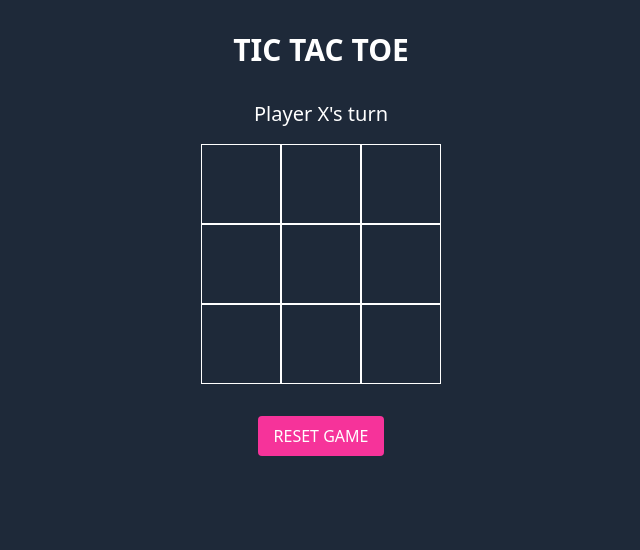
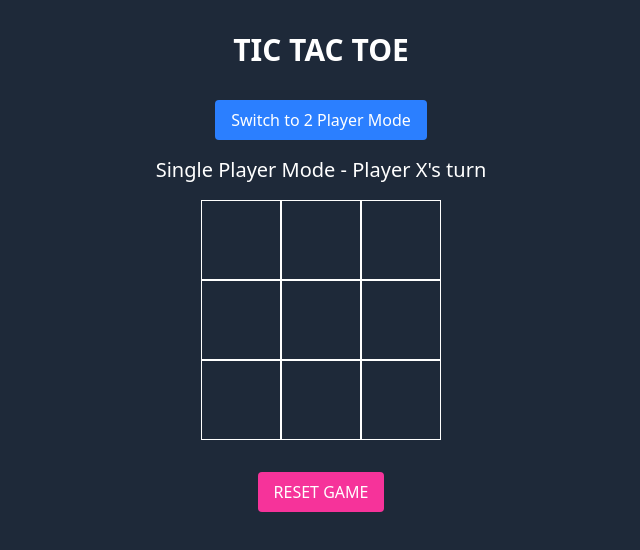
Before and after one commit to Kashef-ir/TicTacToe, a Vue app: page / in a window 1280 px wide. Shown: the top 550 px of the page, without its empty margins (319-959 px from the left). Built offline with nearby package versions, Linux system fonts and the light colour scheme.

Commit message:
add playing modes (1 or 2  players)

```diff
--- a/src/App.vue
+++ b/src/App.vue
@@ -27,7 +27,7 @@ const calculateWinner = (squares) => {
   return null;
 };
 const winner = computed(() => calculateWinner(board.value.flat()));
-const isSinglePlayer = ref(true)
+const isSinglePlayer = ref(true);
 const makeAIMove = () => {
   if (winner.value) return;
 
@@ -47,7 +47,9 @@ const makeAIMove = () => {
 
 const makeMove = (x, y) => {
   if (winner.value || board.value[x][y] !== "") return;
+
   board.value[x][y] = player.value;
+
   if (isSinglePlayer.value && player.value === "X") {
     player.value = "O";
     setTimeout(() => {
@@ -58,6 +60,10 @@ const makeMove = (x, y) => {
   }
 };
 
+const toggleMode = () => {
+  isSinglePlayer.value = !isSinglePlayer.value;
+  resetGame();
+};
 
 const resetGame = () => {
   board.value = [
@@ -65,7 +71,7 @@ const resetGame = () => {
     ["", "", ""],
     ["", "", ""],
   ];
-  player.value = Math.random() < 0.5 ? "X" : "O";
+  player.value = "X";
 };
 </script>
 
@@ -74,20 +80,44 @@ const resetGame = () => {
     class="pt-8 text-center dark: bg-gray-800 min-h-screen dark: text-white"
   >
     <h1 class="mb-8 text-3xl font-bold uppercase">Tic Tac Toe</h1>
-    <h3 class="text-xl mb-4">Player {{ player }}'s turn</h3>
+    <div class="mb-4">
+      <button
+        @click="toggleMode"
+        class="px-4 py-2 bg-blue-500 rounded hover:bg-blue-700 duration-300"
+      >
+        {{
+          isSinglePlayer ? "Switch to 2 Player Mode" : "Switch to 1 Player Mode"
+        }}
+      </button>
+    </div>
+
+    <h3 class="text-xl mb-4">
+      {{ isSinglePlayer ? "Single Player Mode" : "Two Player Mode" }} - Player
+      {{ player }}'s turn
+    </h3>
+
     <div class="flex flex-col items-center mb-8">
       <div v-for="(row, x) in board" :key="x" class="flex">
         <div
           v-for="(cell, y) in row"
           :key="y"
           @click="makeMove(x, y)"
-          :class="`border border-white w-20 h-20 hover:bg-gray-700 flex items-center justify-center material-icons-outlined text-4xl cursor-pointer ${cell === 'X' ? 'text-pink-500' : 'text-blue-500'}`"
+          :class="`border border-white w-20 h-20 hover:bg-gray-700 flex items-center justify-center material-icons-outlined text-4xl cursor-pointer ${
+            cell === 'X' ? 'text-pink-500' : 'text-blue-500'
+          }`"
         >
           {{ cell === "X" ? "X" : cell === "O" ? "O" : "" }}
         </div>
       </div>
     </div>
-    <h2 v-if="winner" class="text-6xl mb-8 font-bold">Player {{ winner }} wins!</h2>
-    <button @click="resetGame" class="px-4 py-2 bg-pink-500 rounded uppercase hover:bg-pink-800 cursor-pointer duration-300">Reset Game</button>
+    <h2 v-if="winner" class="text-6xl mb-8 font-bold">
+      Player {{ winner }} wins!
+    </h2>
+    <button
+      @click="resetGame"
+      class="px-4 py-2 bg-pink-500 rounded uppercase hover:bg-pink-800 cursor-pointer duration-300"
+    >
+      Reset Game
+    </button>
   </main>
 </template>
```
